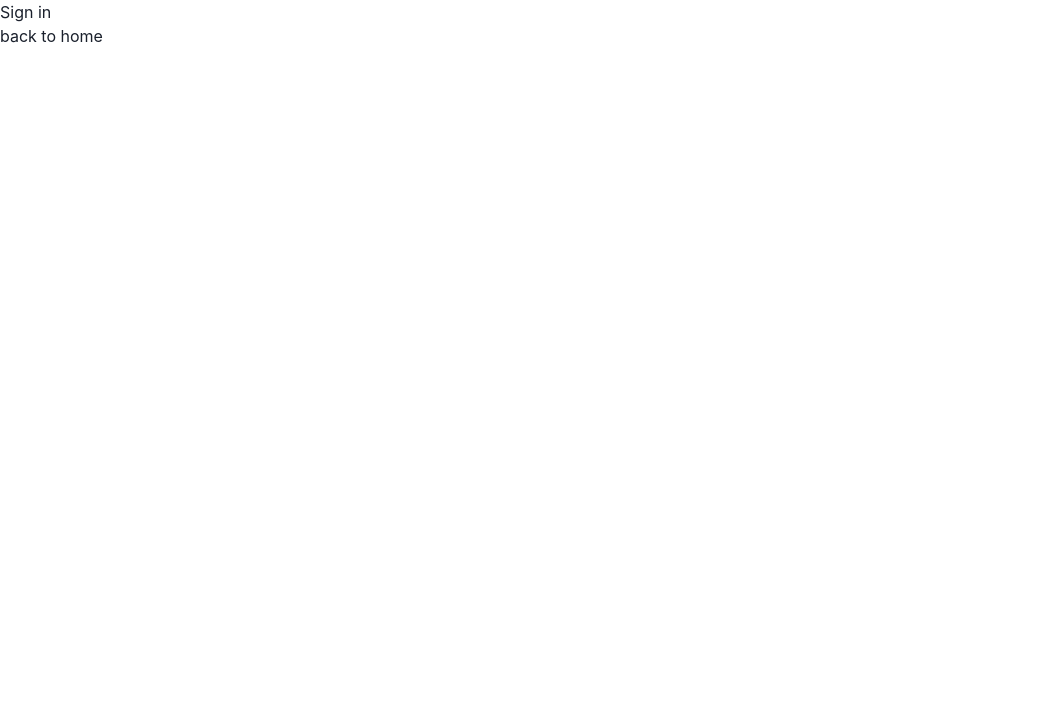
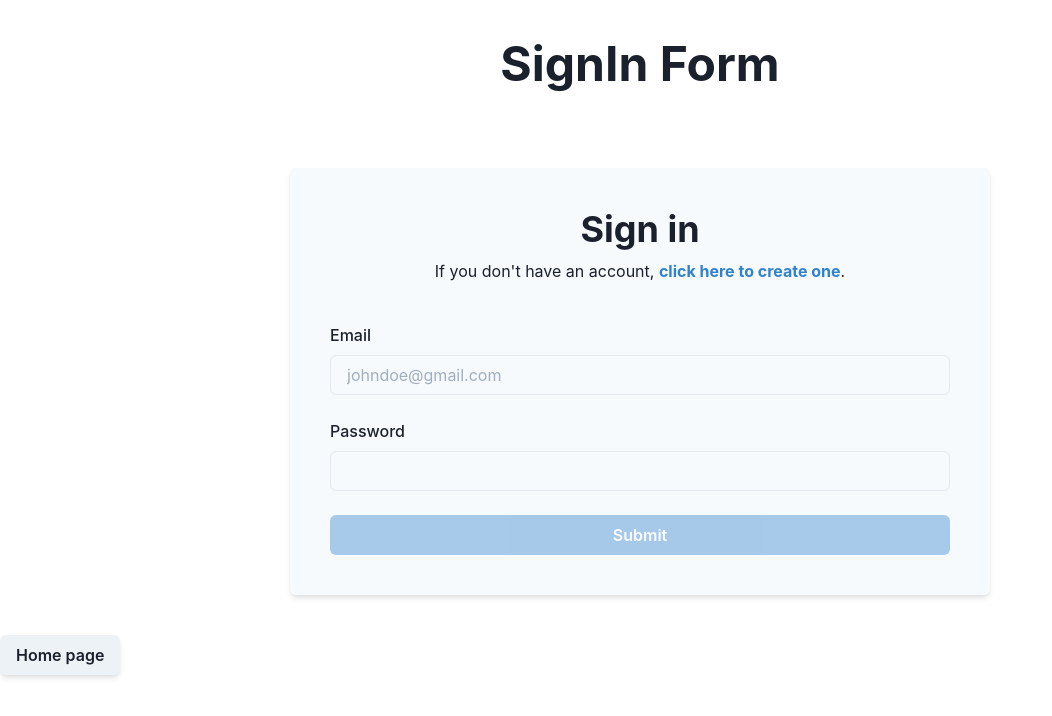
Before and after one commit to PatrykBuniX/next-formik-chakra-demo, a Next.js app: page /sign-in in a window 1280 px wide. Shown: the top 716 px of the page, without its empty margins (0-1052 px from the left). Built offline with nearby package versions, Linux system fonts and the light colour scheme.

Commit message:
Create sign in form.

```diff
--- /dev/null
+++ b/components/forms/SignInForm.tsx
@@ -0,0 +1,58 @@
+import { Formik, Form, FormikValues, FormikErrors } from "formik";
+import { Button, SimpleGrid, GridItem } from "@chakra-ui/react";
+import { TextField } from "../form-fields/TextField";
+import type { SignInFormValues } from "../../types";
+
+export const SignInForm = () => {
+  function validateForm(values: FormikValues) {
+    const errors: FormikErrors<SignInFormValues> = {};
+    if (!values.email) {
+      errors.email = "Email is required";
+    } else if (!/^[A-Z0-9._%+-]+@[A-Z0-9.-]+\.[A-Z]{2,4}$/i.test(values.email)) {
+      errors.email = "Invalid email address";
+    }
+    if (!values.password) {
+      errors.password = "Password is required";
+    }
+    return errors;
+  }
+  return (
+    <Formik
+      validate={validateForm}
+      initialValues={{
+        email: "",
+        password: "",
+      }}
+      onSubmit={(values, actions) => {
+        setTimeout(() => {
+          alert(JSON.stringify(values, null, 2));
+          actions.setSubmitting(false);
+        }, 1000);
+      }}
+    >
+      {(props) => (
+        <Form style={{ width: "100%", display: "flex", justifyContent: "center" }}>
+          <SimpleGrid columns={2} columnGap={3} rowGap={6} w="full">
+            <GridItem colSpan={2}>
+              <TextField name="email" labelText="Email" placeholder="johndoe@gmail.com" />
+            </GridItem>
+            <GridItem colSpan={2}>
+              <TextField type="password" name="password" labelText="Password" />
+            </GridItem>
+            <GridItem colSpan={2}>
+              <Button
+                w="full"
+                colorScheme="blue"
+                isLoading={props.isSubmitting}
+                isDisabled={!(props.isValid && props.dirty)}
+                type="submit"
+              >
+                Submit
+              </Button>
+            </GridItem>
+          </SimpleGrid>
+        </Form>
+      )}
+    </Formik>
+  );
+};
--- a/pages/sign-in.tsx
+++ b/pages/sign-in.tsx
@@ -1,15 +1,44 @@
 import type { NextPage } from "next";
-import Link from "next/link";
+import NextLink from "next/link";
+import { Container, Heading, VStack, HStack, Button, Text, Link } from "@chakra-ui/react";
+import { SignInForm } from "../components/forms/SignInForm";
 
-const SignIn: NextPage = () => {
+const SignUp: NextPage = () => {
   return (
-    <main>
-      <h1>Sign in</h1>
-      <Link href="/">
-        <a>back to home</a>
-      </Link>
-    </main>
+    <Container maxW="container.xl" p={0}>
+      <VStack w="full" spacing={20} p={10}>
+        <Heading size="2xl">SignIn Form</Heading>
+        <VStack
+          bgColor="gray.50"
+          boxShadow="md"
+          borderRadius="md"
+          w="full"
+          spacing={10}
+          p={10}
+          maxW="700"
+        >
+          <VStack>
+            <Heading size="xl">Sign in</Heading>
+            <Text>
+              If you don&apos;t have an account,{" "}
+              <NextLink href="/sign-up" passHref>
+                <Link fontWeight="700" color="blue.500">
+                  click here to create one
+                </Link>
+              </NextLink>
+              .
+            </Text>
+          </VStack>
+          <SignInForm />
+        </VStack>
+      </VStack>
+      <NextLink href="/" passHref>
+        <Button as="a" colorScheme="gray" boxShadow="md">
+          Home page
+        </Button>
+      </NextLink>
+    </Container>
   );
 };
 
-export default SignIn;
+export default SignUp;
--- a/types.ts
+++ b/types.ts
@@ -5,3 +5,8 @@ export type SignUpFormValues = {
   password: string;
   termsAndConditions: boolean;
 };
+
+export type SignInFormValues = {
+  email: string;
+  password: string;
+};
```
